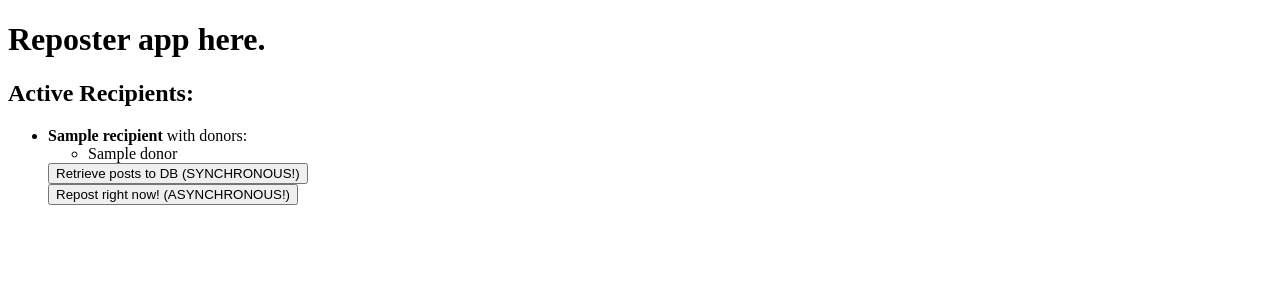
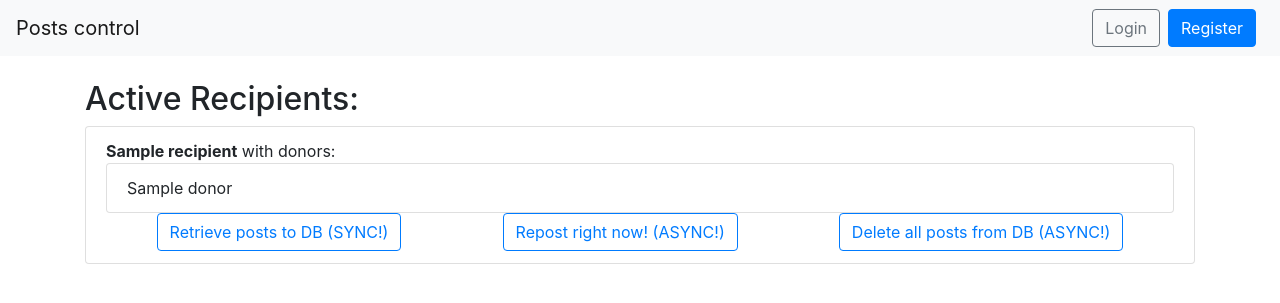
Before and after one commit to sa-ivannikov/content-borrower, a Django app: template posts/templates/posts/home.html in a window 1280 px wide. Shown: the top 303 px of the page. Run offline with Django 3.2, Linux system fonts and the light colour scheme; tables that the repository leaves empty hold one stand-in row (values such as "Sample post"); the template is opened without the code that fills it: values that come from a table or form of the project are taken from there, most other values are stand-ins (such as "Sample title", 1, 10 or a date in 2020); parts of the project's set-up code (start-up, migrations or seed data) failed here and were passed over; some libraries are stand-ins or nearby versions.

Commit message:
Added CSS to dashboard, base templete. Added asyc functions and button to delete posts of recipient to dashboard

```diff
--- a/posts/services.py
+++ b/posts/services.py
@@ -5,7 +5,7 @@ import requests
 
 from django.conf import settings
 
-from .models import Recipient
+from .models import Recipient, Post
 
 
 def store_posts():
@@ -121,6 +121,10 @@ def repost_for_recipient(recipient):
         best_post.posted = True
         best_post.save()
 
+def delete_recipients_post(rec_id):
+    """ Delete all posts of
+    recipient with given ID """
+    Post.objects.filter(for_recipient=rec_id).delete()
 
 def repost_top_post():
     """ For all recipients in DB,
--- /dev/null
+++ b/posts/static/posts/main.css
@@ -0,0 +1,4 @@
+.recipient-btn-group {
+    display: flex;
+    justify-content: space-around;
+}
--- a/posts/tasks.py
+++ b/posts/tasks.py
@@ -1,5 +1,5 @@
 from celery import shared_task
-from .services import store_posts, repost_top_post, repost_for_recipient
+from .services import store_posts, repost_top_post, repost_for_recipient, delete_recipients_post
 from .models import Recipient
 
 
@@ -23,3 +23,7 @@ def repost_for_rec(rec_id):
     recipient = Recipient.objects.get(id=rec_id)
     repost_for_recipient(recipient)
     print('Reposted a post for {0}'.format(recipient))
+
+@shared_task
+def delete_posts_of_recipient(rec_id):
+    delete_recipients_post(rec_id)
--- /dev/null
+++ b/posts/templates/base.html
@@ -0,0 +1,78 @@
+{% load static %}
+
+<!doctype html>
+<html lang="en">
+  <head>
+    <!-- Required meta tags -->
+    <meta charset="utf-8">
+    <meta name="viewport" content="width=device-width, initial-scale=1, shrink-to-fit=no">
+
+    <!-- Bootstrap CSS -->
+    <link rel="stylesheet" href="https://stackpath.bootstrapcdn.com/bootstrap/4.3.1/css/bootstrap.min.css" integrity="sha384-ggOyR0iXCbMQv3Xipma34MD+dH/1fQ784/j6cY/iJTQUOhcWr7x9JvoRxT2MZw1T" crossorigin="anonymous">
+    <link rel="stylesheet" type="text/css" href="{% static 'posts/style.css' %}">
+
+    <link rel="stylesheet" href="{% static 'posts/main.css' %}">
+    {% if title %}
+    <title> {{ title }}</title>
+    {% else %}
+    <title>Posts control</title>
+    {% endif %}
+
+    <!--Navbar Starts Here-->
+    <nav class="navbar navbar-expand-lg navbar-light bg-light mb-4">
+        <a class="navbar-brand" href="#">Posts control</a>
+        <button class="navbar-toggler" type="button" data-toggle="collapse" data-target="#navbarSupportedContent" aria-controls="navbarSupportedContent" aria-expanded="false" aria-label="Toggle navigation">
+            <span class="navbar-toggler-icon"></span>
+        </button>
+
+        <div class="collapse navbar-collapse" id="navbarSupportedContent">
+            <ul class="navbar-nav mr-auto">
+            <!-- <li class="nav-item active">
+                <a class="nav-link" href="#">Home <span class="sr-only">(current)</span></a>
+            </li>
+            <li class="nav-item active">
+                <a class="nav-link" href="#">CrmApp <span class="sr-only">(current)</span></a>
+            </li> -->
+            </ul>
+            {% if user.is_authenticated %}
+
+
+            <ul class="navbar-nav">
+                <li class="nav-item dropdown">
+                <a class="nav-link dropdown-toggle" href="#" id="navbarDropdown" role="button" data-toggle="dropdown" aria-haspopup="true" aria-expanded="false">
+                    {{user.username}}
+                </a>
+                <div class="dropdown-menu" aria-labelledby="navbarDropdown">
+                    <!-- <a class="dropdown-item" href="#">My Tasks</a>
+                    <div class="dropdown-divider"></div> -->
+                    <a class="dropdown-item" href="#">Logout</a>
+                </div>
+                </li>
+            </ul>
+            <!-- <form class="form-inline my-2 my-lg-0"  action="#" method='GET'>
+                <input class="form-control mr-sm-2" type="search" name='q' aria-label="Search" placeholder='Search' value={{request.GET.q}}  >
+                <button class="btn btn-outline-success my-2 my-sm-0" type="submit">Search</button>
+            </form> -->
+            {% else %}
+
+            <a class="btn btn-outline-secondary" href="#">Login</a>
+            <a class="btn btn-primary ml-2 mr-2" href="#">Register</a>
+
+            {% endif %}
+        </div>
+    </nav>
+    <!--Navbar Ends-->
+  </head>
+  <body>
+      <div class="container">
+        {% block content %}
+        {% endblock content %}
+      </div>
+
+    <!-- Optional JavaScript -->
+    <!-- jQuery first, then Popper.js, then Bootstrap JS -->
+    <script src="https://code.jquery.com/jquery-3.3.1.slim.min.js" integrity="sha384-q8i/X+965DzO0rT7abK41JStQIAqVgRVzpbzo5smXKp4YfRvH+8abtTE1Pi6jizo" crossorigin="anonymous"></script>
+    <script src="https://cdnjs.cloudflare.com/ajax/libs/popper.js/1.14.7/umd/popper.min.js" integrity="sha384-UO2eT0CpHqdSJQ6hJty5KVphtPhzWj9WO1clHTMGa3JDZwrnQq4sF86dIHNDz0W1" crossorigin="anonymous"></script>
+    <script src="https://stackpath.bootstrapcdn.com/bootstrap/4.3.1/js/bootstrap.min.js" integrity="sha384-JjSmVgyd0p3pXB1rRibZUAYoIIy6OrQ6VrjIEaFf/nJGzIxFDsf4x0xIM+B07jRM" crossorigin="anonymous"></script>
+  </body>
+</html>
--- a/posts/templates/posts/home.html
+++ b/posts/templates/posts/home.html
@@ -1,27 +1,25 @@
-<!DOCTYPE html>
-<html lang="en">
-<head>
-    <meta charset="UTF-8">
-    <meta name="viewport" content="width=device-width, initial-scale=1.0">
-    <title>Posts</title>
-</head>
-<body>
-    <h1>Reposter app here.</h1>
-    <h2>Active Recipients:</h2>
-    <ul>
+{% extends 'base.html' %}
+{% block content %}
+    <h2 class="test">Active Recipients:</h2>
+    <ul class="list-group">
         {% for recipient in recipients %}
-        <li><strong>{{ recipient }}</strong> with donors:
-            <ul>{% for donor in recipient.donors.all %} <li>{{ donor}}</li>  {% endfor %}
+        <li class="list-group-item"><strong>{{ recipient }}</strong> with donors:
+            <ul class="list-group">{% for donor in recipient.donors.all %} <li  class="list-group-item">{{ donor}}</li>  {% endfor %}
             </ul>
+
+        <div class="recipient-btn-group">
+            <form action="store/{{ recipient.id }}" method="post"> {% csrf_token %}
+                <input type="submit" name="store" value="Retrieve posts to DB (SYNC!)" class="btn btn-outline-primary"/>
+            </form>
+            <form action="repost/{{ recipient.id }}" method="post"> {% csrf_token %}
+                <input type="submit" name="rep_now" value="Repost right now! (ASYNC!)" class="btn btn-outline-primary"/>
+            </form>
+            <form action="delete_posts/{{ recipient.id }}" method="post"> {% csrf_token %}
+                <input type="submit" name="delete_posts" value="Delete all posts from DB (ASYNC!)" class="btn btn-outline-primary"/>
+            </form>
+        </div>
         </li>
-        <form action="store/{{ recipient.id }}" method="post"> {% csrf_token %}
-            <input type="submit" name="store" value="Retrieve posts to DB (SYNCHRONOUS!)" />
-        </form>
-        <form action="repost/{{ recipient.id }}" method="post"> {% csrf_token %}
-            <input type="submit" name="rep_now" value="Repost right now! (ASYNCHRONOUS!)" />
-        </form>
 
         {% endfor %}
     </ul>
-</body>
-</html>
+{% endblock content %}
--- a/posts/urls.py
+++ b/posts/urls.py
@@ -6,5 +6,6 @@ from . import views
 urlpatterns = [
     path('', views.index, name = 'index'),
     path('repost/<int:rec_id>', views.repost, name = 'repost'),
-    path('store/<int:rec_id>', views.store, name = 'store')
+    path('store/<int:rec_id>', views.store, name = 'store'),
+    path('delete_posts/<int:rec_id>', views.delete_posts, name = 'delete_posts')
 ]
```
Also changed, not shown: posts/views.py (+10 -2 lines).
